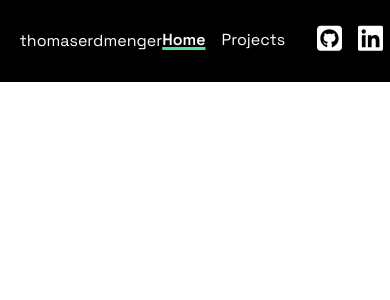
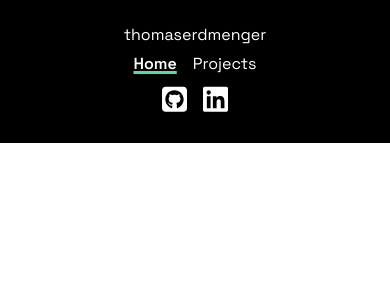
Before and after one commit to thomaserdmenger/Portfolio-Website-React, a React (Vite) app: page / in a window 390 px wide. Shown: the top 300 px of the page. Built offline with nearby package versions, Linux system fonts and the light colour scheme.

Commit message:
Add Media Queries for Header

```diff
--- a/src/components/Header/Header.css
+++ b/src/components/Header/Header.css
@@ -54,3 +54,15 @@
 .header__nav__social a:hover {
   transform: scale(1.1);
 }
+
+@media only screen and (max-width: 576px) {
+  .header {
+    flex-direction: column;
+    gap: 0.5rem;
+  }
+
+  .header__nav {
+    flex-direction: column;
+    gap: 0.5rem;
+  }
+}
```
